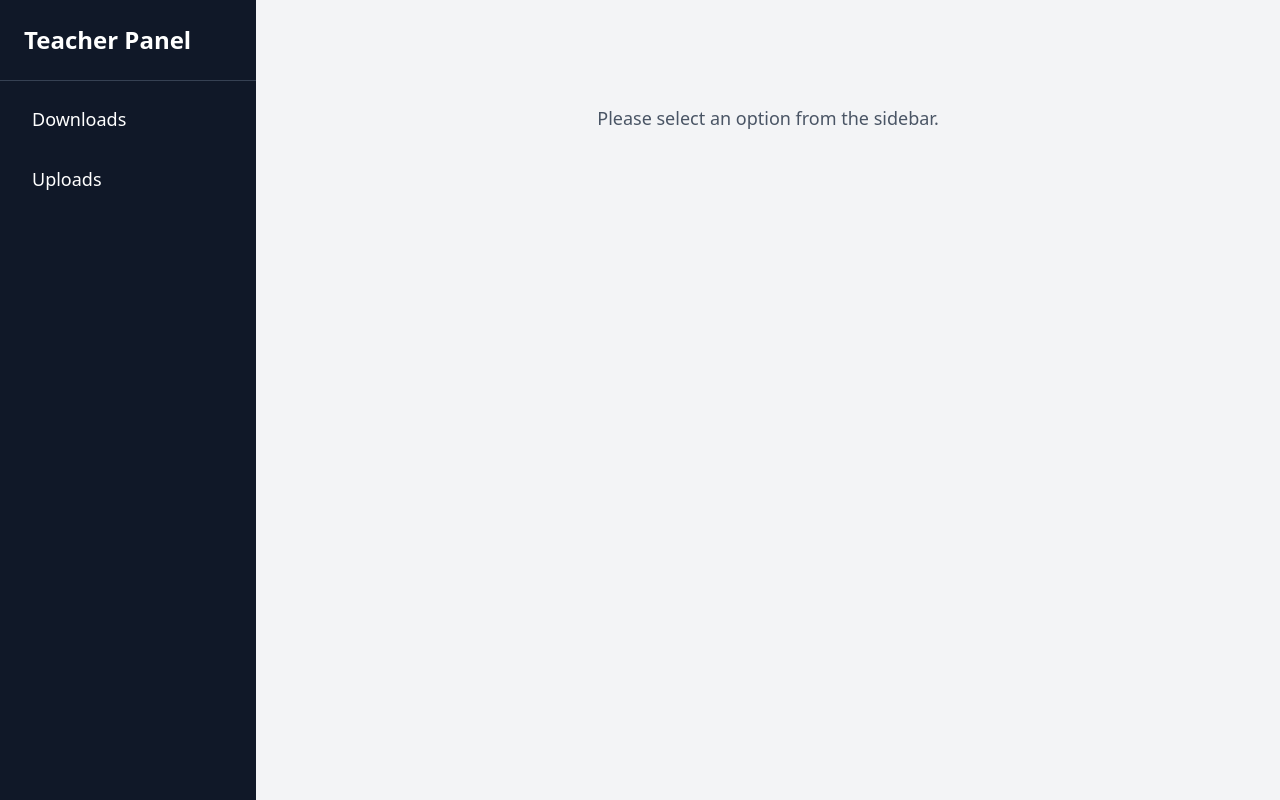
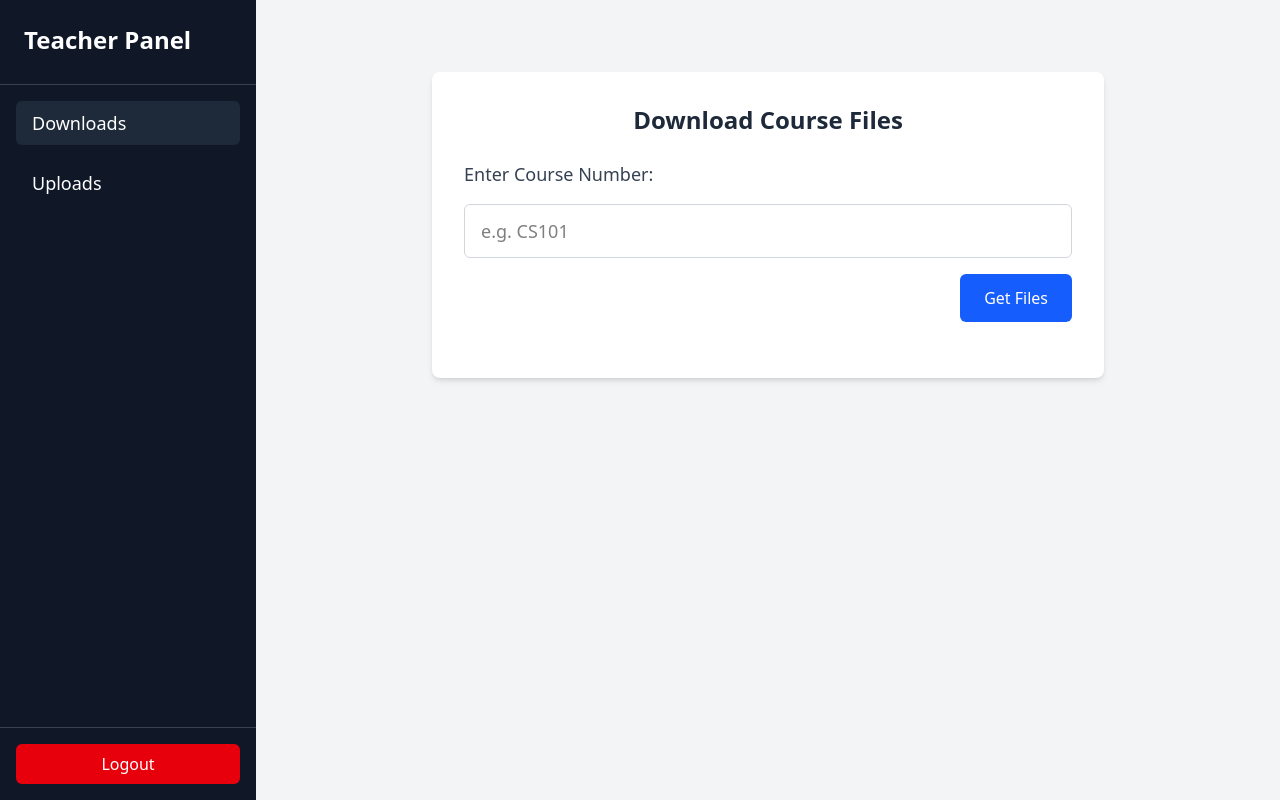
Before and after one commit to Kuldeep12mohan/dean-website, a React (Vite) app in the folder frontend/: page /teacher-panel in a window 1280 px wide. Built offline with nearby package versions, Linux system fonts and the light colour scheme; sample sign-in values are in the browser's storage.

Commit message:
session manage for teacher

```diff
--- a/frontend/components/Sidebar.jsx
+++ b/frontend/components/Sidebar.jsx
@@ -1,24 +1,70 @@
-const Sidebar = ({ onShowDownload, onShowUpload }) => {
+import { useState, useEffect } from "react";
+import { useNavigate } from "react-router-dom";
+
+const Sidebar = ({ activeTab, onShowDownload, onShowUpload }) => {
+  const [teacher, setTeacher] = useState(null);
+  const navigate = useNavigate();
+
+  useEffect(() => {
+    const teacherData = localStorage.getItem("teacher");
+    if (!teacherData) {
+      console.error("Teacher is not logged in");
+      return;
+    }
+    setTeacher(JSON.parse(teacherData));
+  }, []);
+
+  const handleLogout = () => {
+    localStorage.removeItem("teacher");
+    localStorage.removeItem("teacherToken");
+    window.location.reload();
+  };
+
   return (
-    <div className="h-screen w-64 bg-gray-900 text-white flex flex-col shadow-xl">
-      <div className="text-2xl font-bold p-6 border-b border-gray-700">
-        Teacher Panel
+    <div className="h-screen w-64 bg-gray-900 text-white flex flex-col shadow-xl justify-between">
+      {/* Top section */}
+      <div>
+        <div className="p-6 border-b border-gray-700">
+          <h1 className="text-2xl font-bold mb-1">Teacher Panel</h1>
+          {teacher?.username && (
+            <p className="text-sm text-gray-400">
+              Welcome,{" "}
+              <span className="font-semibold text-white">{teacher.username}</span>
+            </p>
+          )}
         </div>
+
+        {/* Nav items */}
         <nav className="flex flex-col p-4 space-y-4">
           <button
             onClick={onShowDownload}
-          className="text-left px-4 py-2 rounded-md text-lg font-medium hover:bg-gray-800"
+            className={`text-left px-4 py-2 rounded-md text-lg font-medium transition ${
+              activeTab === "downloads" ? "bg-gray-800" : "hover:bg-gray-800"
+            }`}
           >
             Downloads
           </button>
           <button
             onClick={onShowUpload}
-          className="text-left px-4 py-2 rounded-md text-lg font-medium hover:bg-gray-800"
+            className={`text-left px-4 py-2 rounded-md text-lg font-medium transition ${
+              activeTab === "uploads" ? "bg-gray-800" : "hover:bg-gray-800"
+            }`}
           >
             Uploads
           </button>
         </nav>
       </div>
+
+      {/* Logout Button at Bottom */}
+      <div className="p-4 border-t border-gray-700">
+        <button
+          onClick={handleLogout}
+          className="w-full py-2 bg-red-600 hover:bg-red-700 text-white rounded-md font-medium transition"
+        >
+          Logout
+        </button>
+      </div>
+    </div>
   );
 };
 
--- a/frontend/components/Teacher.jsx
+++ b/frontend/components/Teacher.jsx
@@ -1,36 +1,27 @@
-import { useState } from "react";
+import { useEffect, useState } from "react";
 import Sidebar from "./Sidebar";
 import Downloads from "./Downloads";
 import Uploads from "./Uploads";
+import { useNavigate } from "react-router-dom";
 
 const Teacher = () => {
-  const [showDownload, setShowDownload] = useState(false);
-  const [showUpload, setShowUpload] = useState(false);
-
-  const handleShowDownload = () => {
-    setShowDownload(true);
-    setShowUpload(false);
-  };
-
-  const handleShowUpload = () => {
-    setShowUpload(true);
-    setShowDownload(false);
-  };
+  const navigate = useNavigate();
+  const [activeTab, setActiveTab] = useState("downloads");
+  useEffect(()=>{
+    const teacherToken = localStorage.getItem("teacherToken");
+    if(!teacherToken)navigate("/teacher-login")
+  })
 
   return (
     <div className="flex min-h-screen">
-      {/* Sidebar */}
-      <Sidebar onShowDownload={handleShowDownload} onShowUpload={handleShowUpload} />
-
-      {/* Main content */}
+      <Sidebar
+        activeTab={activeTab}
+        onShowDownload={() => setActiveTab("downloads")}
+        onShowUpload={() => setActiveTab("uploads")}
+      />
       <div className="flex-1 p-6 bg-gray-100">
-        {showDownload && <Downloads />}
-        {showUpload && <Uploads />}
-        {!showDownload && !showUpload && (
-          <div className="text-gray-600 text-lg font-medium text-center mt-20">
-            Please select an option from the sidebar.
-          </div>
-        )}
+        {activeTab === "downloads" && <Downloads />}
+        {activeTab === "uploads" && <Uploads />}
       </div>
     </div>
   );
--- a/frontend/components/Uploads.jsx
+++ b/frontend/components/Uploads.jsx
@@ -1,20 +1,14 @@
 import { useState } from "react";
 import axios from "axios";
 
-const categories = [
-  { label: "Award List", value: "Award" },
-  { label: "Attendance List", value: "Attendance" },
-];
-
 const Uploads = () => {
-  const [selectedCategory, setSelectedCategory] = useState("");
-  const [file, setFile] = useState(null);
+  const [attendanceFile, setAttendanceFile] = useState(null);
   const [message, setMessage] = useState("");
   const [loading, setLoading] = useState(false);
 
-  const handleUpload = async () => {
-    if (!selectedCategory || !file) {
-      setMessage("Please select a category and a file.");
+  const uploadFile = async () => {
+    if (!attendanceFile) {
+      setMessage("Please select an attendance file to upload.");
       return;
     }
 
@@ -23,10 +17,10 @@ const Uploads = () => {
       setMessage("");
 
       const formData = new FormData();
-      formData.append("file", file);
-      formData.append("category", selectedCategory);
+      formData.append("file", attendanceFile);
+      formData.append("category", "Attendance");
 
-      const token = localStorage.getItem("token");
+      const token = localStorage.getItem("teacherToken");
 
       const res = await axios.post("http://localhost:3000/teacher/upload-file", formData, {
         headers: {
@@ -36,8 +30,8 @@ const Uploads = () => {
       });
 
       setMessage(res.data.message || "Upload successful.");
-    } catch (error) {
-      console.error(error);
+    } catch (err) {
+      console.error(err);
       setMessage("Upload failed. Please try again.");
     } finally {
       setLoading(false);
@@ -45,49 +39,33 @@ const Uploads = () => {
   };
 
   return (
-    <div className="max-w-2xl mx-auto mt-12 bg-white p-8 rounded-lg shadow-md space-y-6">
-      <h2 className="text-2xl font-semibold text-center text-gray-800">Upload Files</h2>
+    <div className="max-w-xl mx-auto mt-16 bg-white p-8 rounded-lg shadow-md space-y-6">
+      <h2 className="text-2xl font-semibold text-center text-gray-800">
+        Upload Attendance List
+      </h2>
 
-      {/* Dropdown for selecting category */}
       <div>
-        <label className="block mb-2 font-medium text-gray-700">Select File Type:</label>
-        <select
-          value={selectedCategory}
-          onChange={(e) => setSelectedCategory(e.target.value)}
-          className="w-full px-4 py-2 border border-gray-300 rounded-md focus:outline-none focus:ring focus:ring-blue-400"
-        >
-          <option value="">-- Choose --</option>
-          {categories.map((cat) => (
-            <option key={cat.value} value={cat.value}>
-              {cat.label}
-            </option>
-          ))}
-        </select>
-      </div>
-
-      {/* File input */}
-      <div>
-        <label className="block mb-2 font-medium text-gray-700">Select File:</label>
+        <label className="block mb-2 text-lg font-medium text-gray-700">
+          Select Attendance Excel File:
+        </label>
         <input
           type="file"
           accept=".xlsx"
-          onChange={(e) => setFile(e.target.files[0])}
+          onChange={(e) => setAttendanceFile(e.target.files[0])}
           className="block w-full border border-gray-300 p-2 rounded-md"
         />
       </div>
 
-      {/* Upload button */}
       <button
-        onClick={handleUpload}
-        className="bg-blue-600 text-white px-6 py-3 rounded-md hover:bg-blue-700 w-full"
+        onClick={uploadFile}
+        className="bg-green-600 text-white px-6 py-3 rounded-md hover:bg-green-700 w-full"
         disabled={loading}
       >
-        {loading ? "Uploading..." : "Upload File"}
+        {loading ? "Uploading..." : "Upload Attendance List"}
       </button>
 
-      {/* Message */}
       {message && (
-        <p className="text-center text-gray-700 font-medium mt-2">{message}</p>
+        <p className="text-center text-gray-700 font-medium">{message}</p>
       )}
     </div>
   );
```
Also changed, not shown: 1 other file (tests, documents, lock files or other folders). Lines whose indentation alone changed are shown as unchanged.
